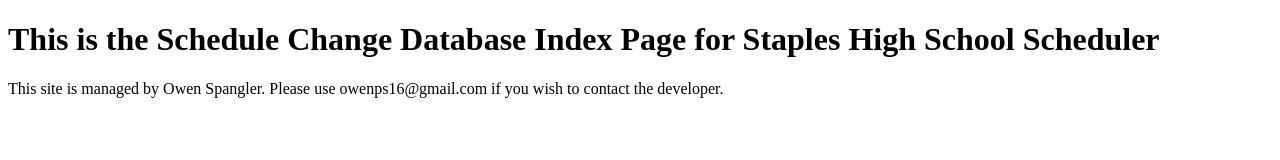
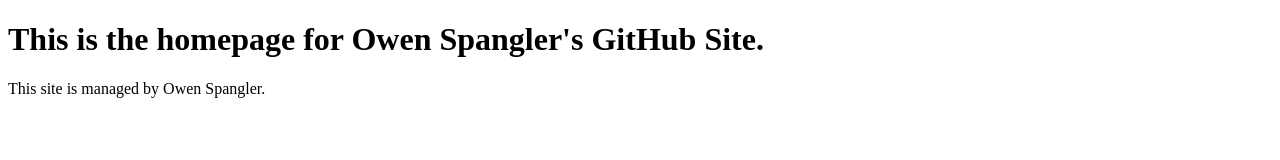
Before and after one commit to ospangler/ospangler.github.io, a plain HTML site: page index.html in a window 1280 px wide. Drawn offline with Linux system fonts and the light colour scheme.

Commit message:
Update index.html

```diff
--- a/index.html
+++ b/index.html
@@ -1,7 +1,7 @@
 <!DOCTYPE html>
 <html>
 <body>
-<h1>This is the Schedule Change Database Index Page for Staples High School Scheduler</h1>
-<p>This site is managed by Owen Spangler. Please use owenps16@gmail.com if you wish to contact the developer.</p>
+<h1>This is the homepage for Owen Spangler's GitHub Site.</h1>
+<p>This site is managed by Owen Spangler.</p>
 </body>
 </html>
```
